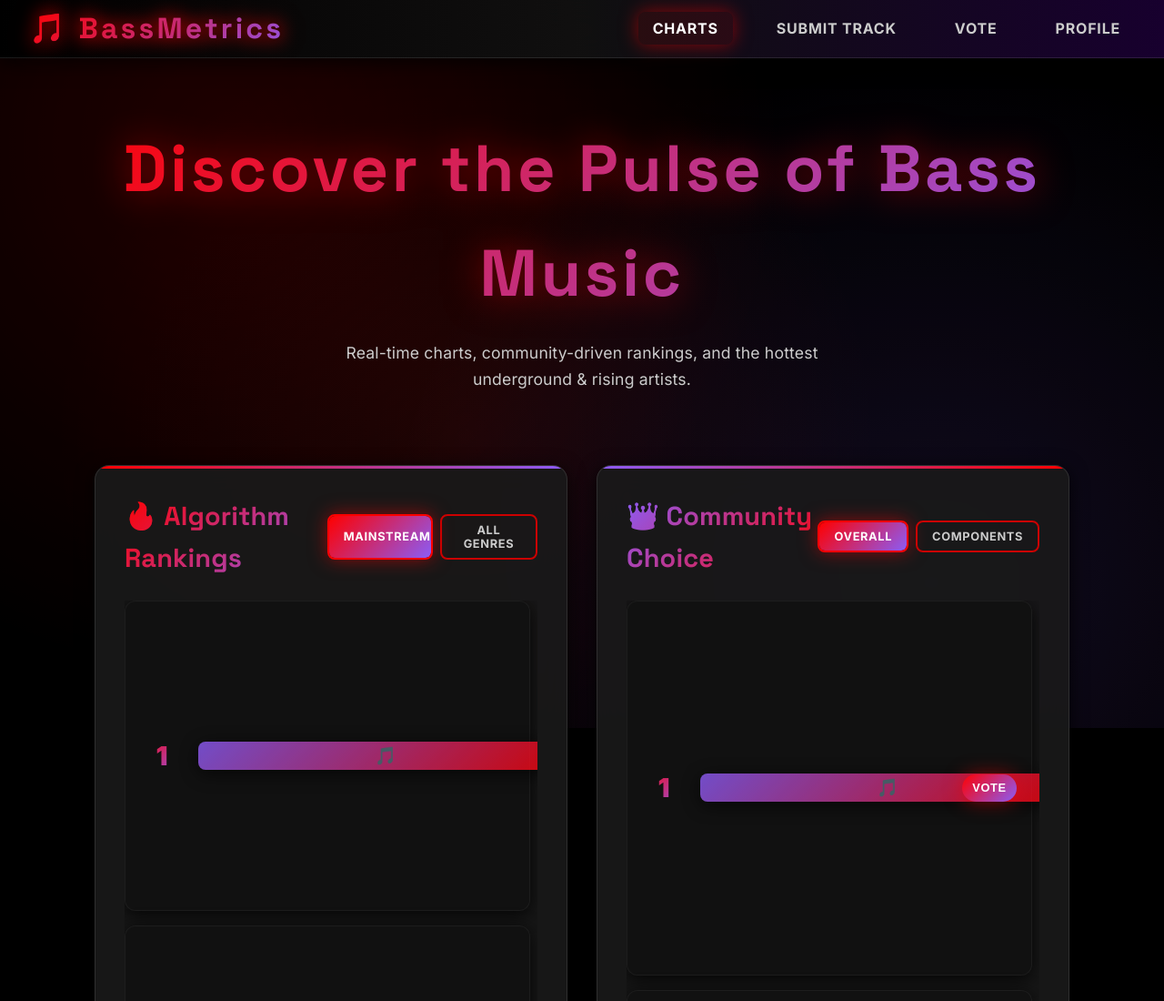
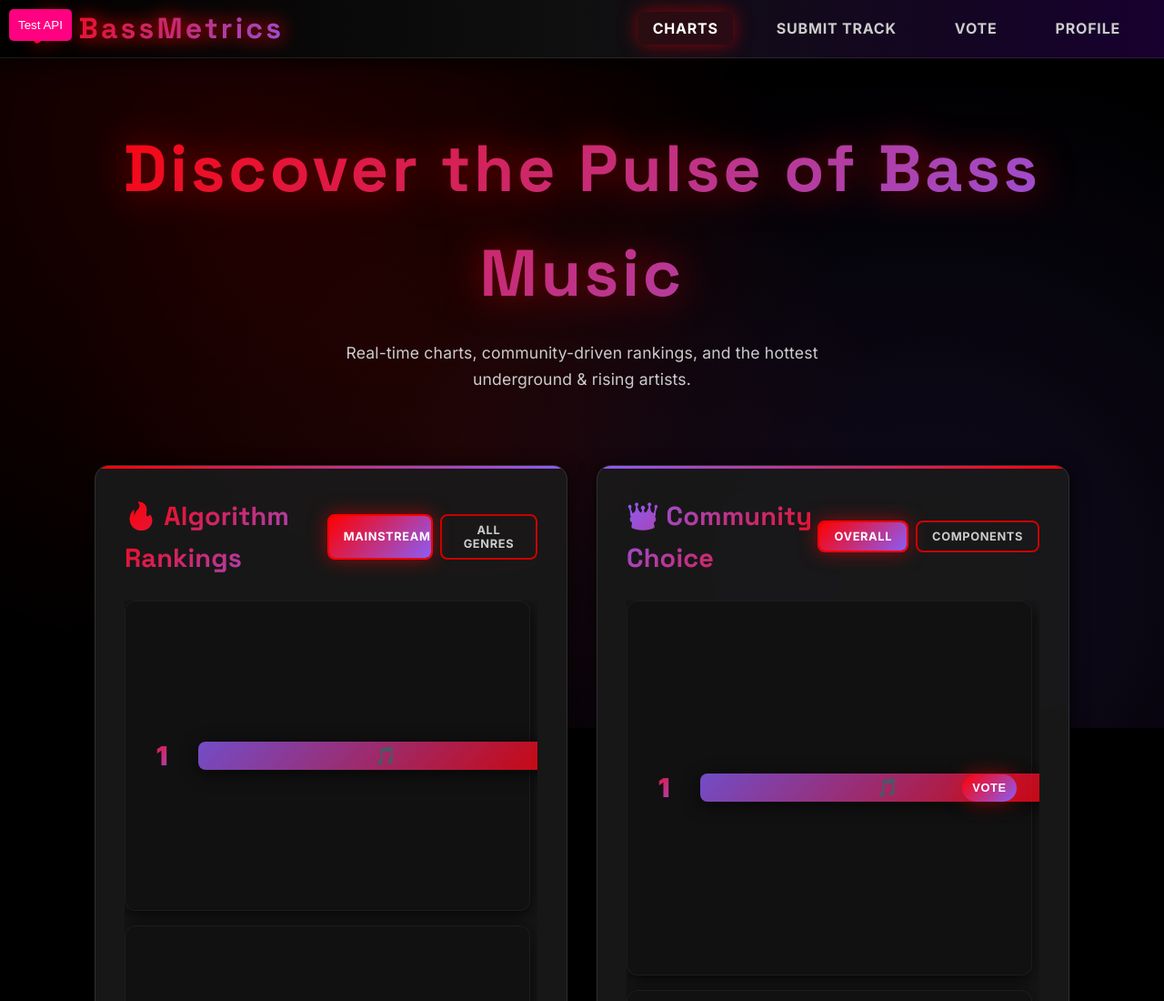
Before and after one commit to devoved34/BassMetricsV1, a plain HTML site: page Frontend/index.html in a window 1280 px wide. Shown: the top 1100 px of the page at 91% size. Drawn offline with Linux system fonts and the light colour scheme.

Commit message:
Update index.html

```diff
--- a/Frontend/index.html
+++ b/Frontend/index.html
@@ -10,6 +10,11 @@
     <link href="https://fonts.googleapis.com/css2?family=Inter:wght@400;500;700;900&family=Space+Grotesk:wght@400;700&display=swap" rel="stylesheet">
 </head>
 <body>
+    <!-- Test API Button - Add this for debugging -->
+    <button onclick="testAPI()" style="position: fixed; top: 10px; left: 10px; z-index: 1000; background: #ff0080; color: white; padding: 10px; border: none; border-radius: 5px; cursor: pointer;">
+        Test API
+    </button>
+
     <!-- Navigation -->
     <nav class="navbar">
         <div class="logo">🎵 BassMetrics</div>
```
